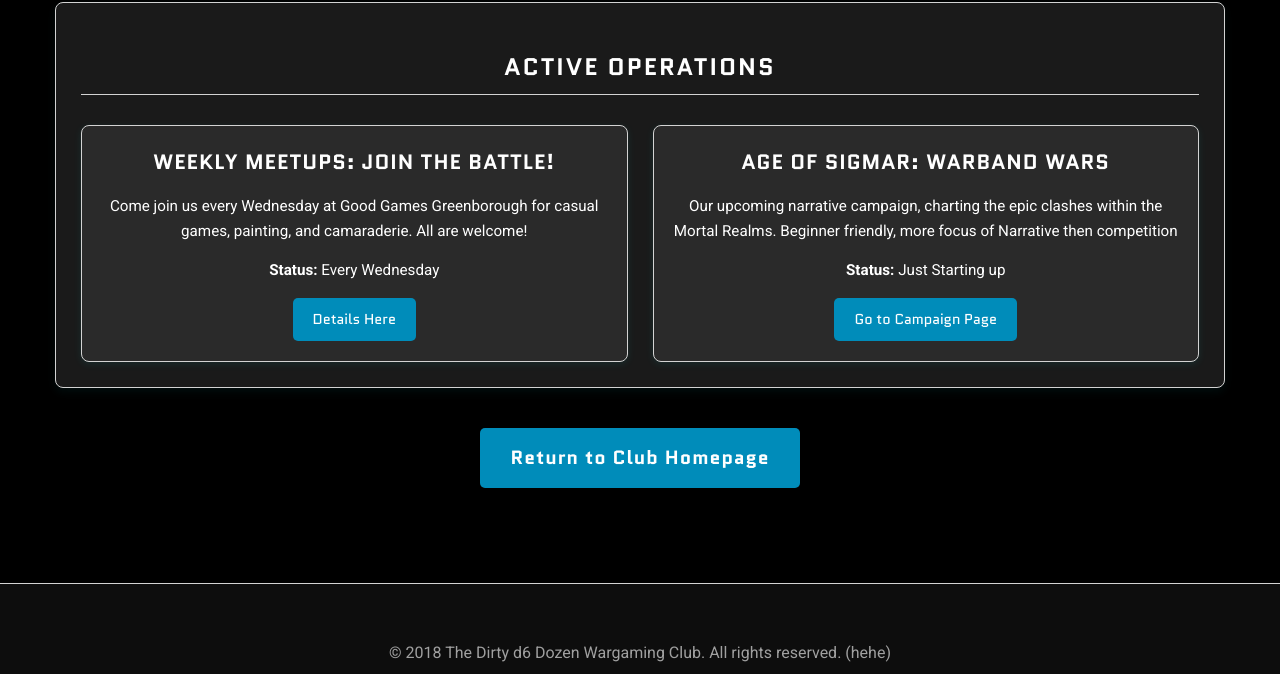
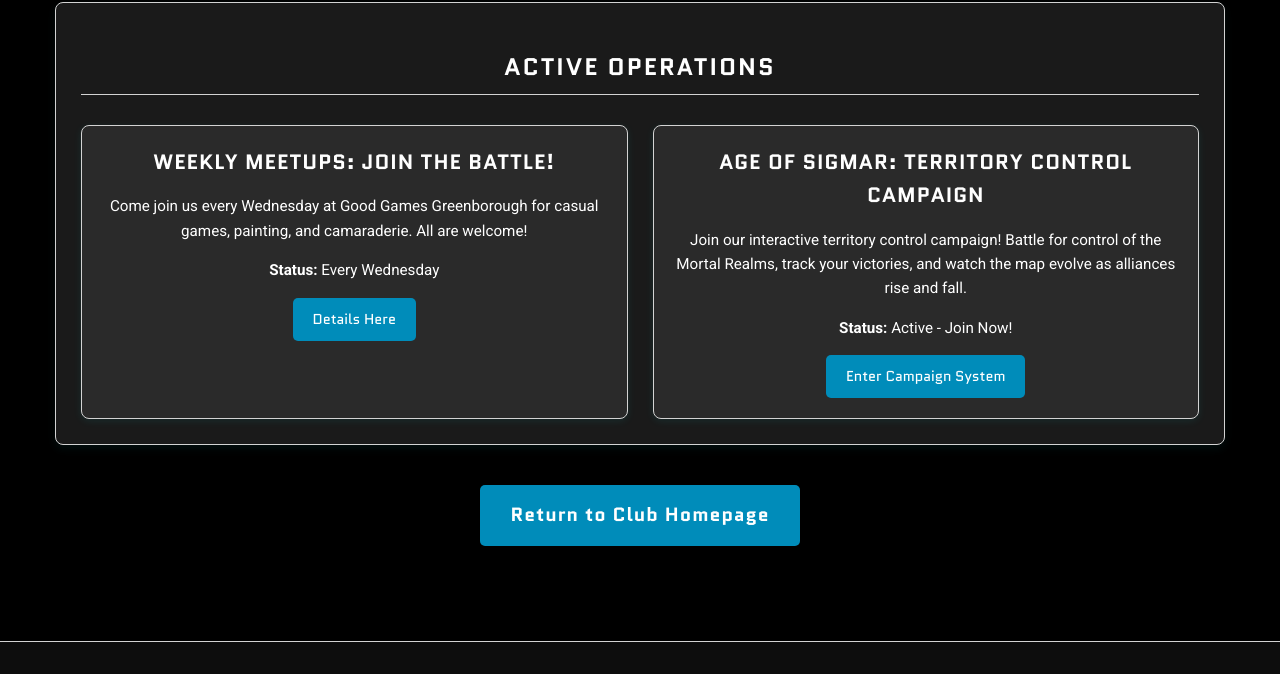
Before and after one commit to jackdupp007/dirty-d6-dozen-website, a plain HTML site: page events_campaigns.html in a window 1280 px wide. Shown: the part 877-1551 px from the top of the page. Drawn offline with Linux system fonts and the light colour scheme.

Commit message:
Update campaign link to territory control system

```diff
--- a/events_campaigns.html
+++ b/events_campaigns.html
@@ -289,10 +289,10 @@
 
                 <!-- Age of Sigmar Campaign Entry -->
                 <div class="event-card">
-                    <h3>Age of Sigmar: Warband Wars</h3>
-                    <p>Our upcoming narrative campaign, charting the epic clashes within the Mortal Realms. Beginner friendly, more focus of Narrative then competition</p>
-                    <p><strong>Status:</strong> Just Starting up</p>
-                    <a href="campaigns/warband-wars/aos_campaign.html" class="card-button">Go to Campaign Page</a> <!-- LINK UPDATED -->
+                    <h3>Age of Sigmar: Territory Control Campaign</h3>
+                    <p>Join our interactive territory control campaign! Battle for control of the Mortal Realms, track your victories, and watch the map evolve as alliances rise and fall.</p>
+                    <p><strong>Status:</strong> Active - Join Now!</p>
+                    <a href="http://bondmissioncontrol.myddns.me:5000" class="card-button">Enter Campaign System</a>
                 </div>
         </section>
 
```
